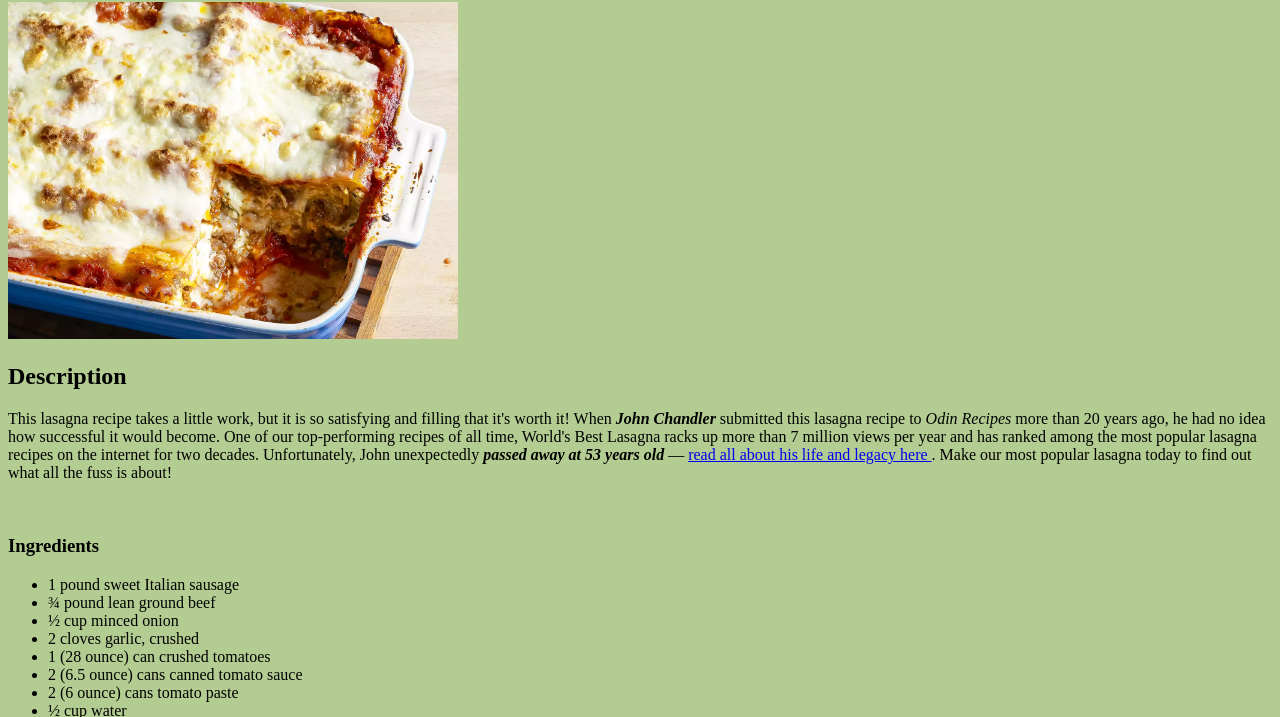
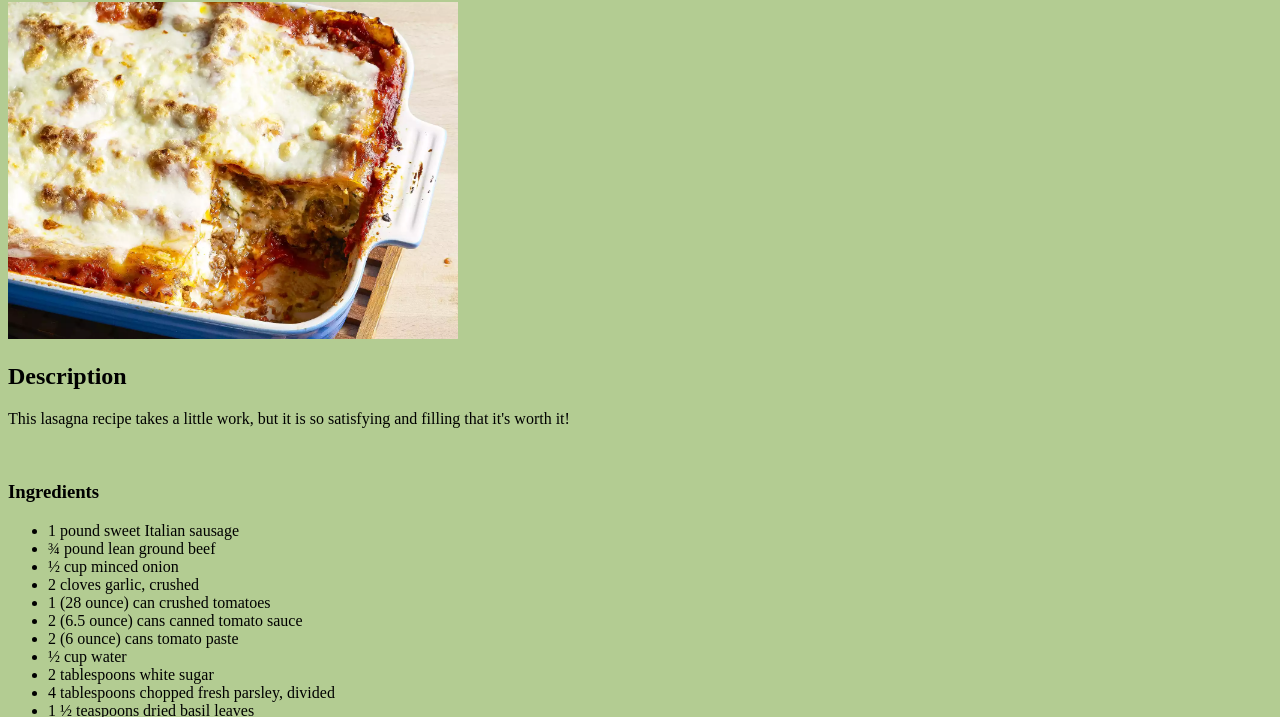
Before and after one commit to Vladutzu0306/odin-recipes, a plain HTML site: page recipes/lasagna.html in a window 1280 px wide. Shown: the part 78-795 px from the top of the page. Drawn offline with Linux system fonts and the light colour scheme.

Commit message:
Modify lasagna description

```diff
--- a/recipes/lasagna.html
+++ b/recipes/lasagna.html
@@ -4,7 +4,7 @@
     <meta charset="UTF-8" />
     <meta http-equiv="X-UA-Compatible" content="IE=edge" />
     <meta name="viewport" content="width=device-width, initial-scale=1.0" />
-    <link rel="stylesheet" href="../css/lasagna.css">
+    <link rel="stylesheet" href="../css/lasagna.css" />
     <title>Lasagna recipe</title>
   </head>
   <body>
@@ -13,20 +13,7 @@
     <h2>Description</h2>
     <p>
       This lasagna recipe takes a little work, but it is so satisfying and
-      filling that it's worth it! When
-      <strong><em>John Chandler</em></strong> submitted this lasagna recipe to
-      <em>Odin Recipes</em> more than 20 years ago, he had no idea how
-      successful it would become. One of our top-performing recipes of all time,
-      World's Best Lasagna racks up more than 7 million views per year and has
-      ranked among the most popular lasagna recipes on the internet for two
-      decades. Unfortunately, John unexpectedly
-      <strong><em>passed away at 53 years old</em></strong> —
-      <a
-        href="https://www.allrecipes.com/longform/john-chandler-worlds-best-lasagna/"
-      >
-        read all about his life and legacy here </a
-      >. Make our most popular lasagna today to find out what all the fuss is
-      about!
+      filling that it's worth it!
     </p>
     <br />
     <h3>Ingredients</h3>
```
